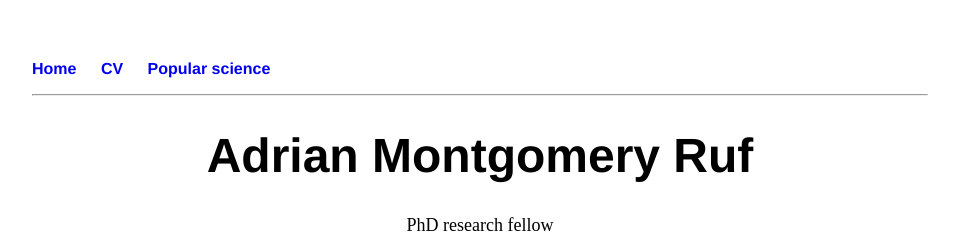
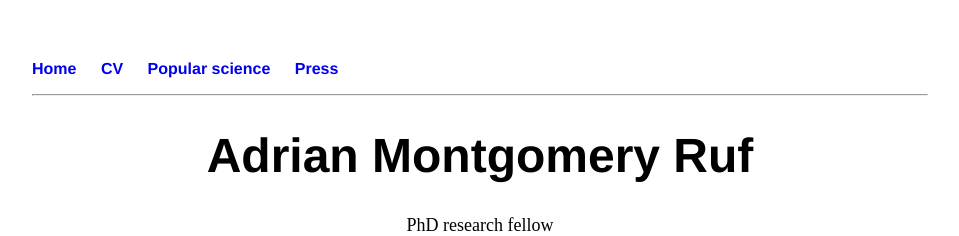
Before and after one commit to adrianmruf/adrianmruf.github.io, a Jekyll site: the page built from index.html, in a window 1280 px wide. Shown: the top 236 px of the page, without its empty margins (160-1119 px from the left). Built offline with Jekyll 4.4.1, drawn with Linux system fonts in a browser that asks for light colours.

Commit message:
Update default.html

```diff
--- a/_layouts/default.html
+++ b/_layouts/default.html
@@ -11,6 +11,7 @@
 	        		<li><a href="/">Home</a></li>
 	        		<li><a href="/cv">CV</a></li>
 	        		<li><a href="/popularscience">Popular science</a></li>
+				<li><a href="/press">Press</a></li>
 	    		</ul>
 			</nav>
 			<div class="container">
```
